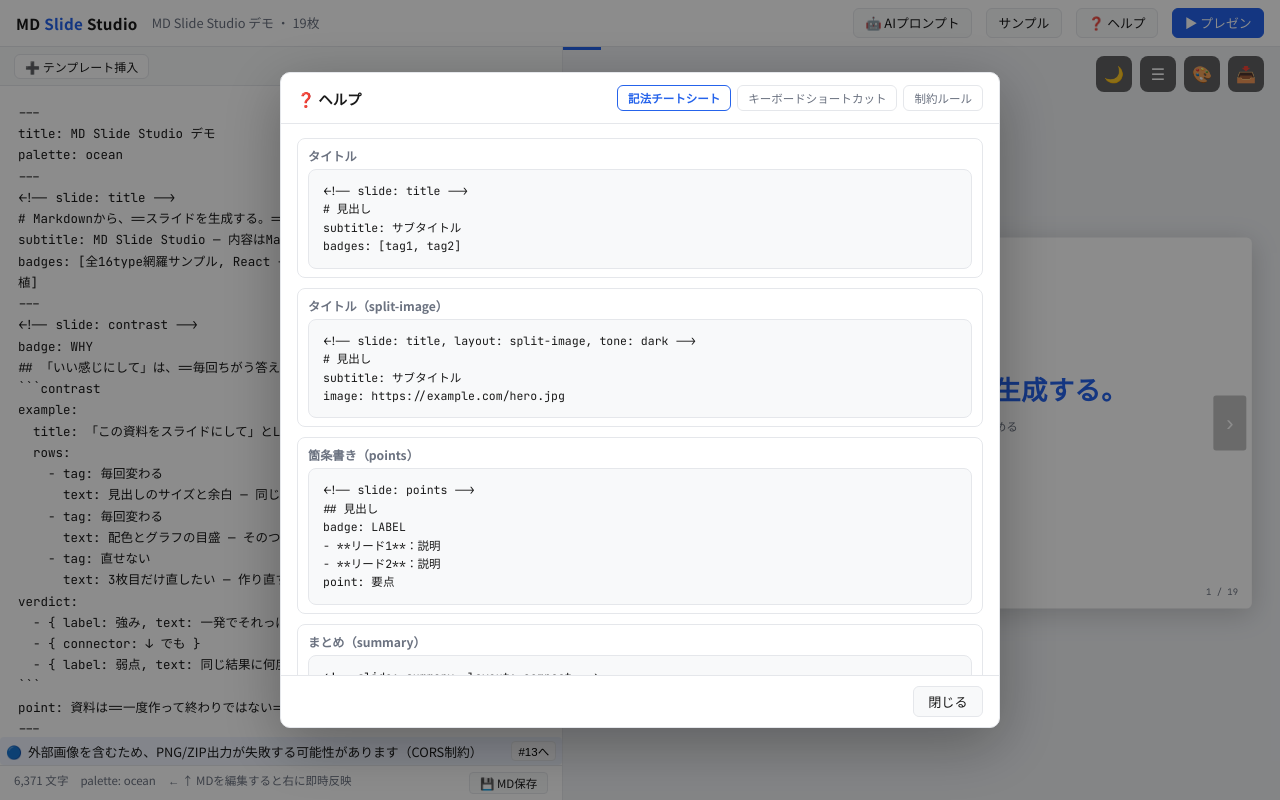
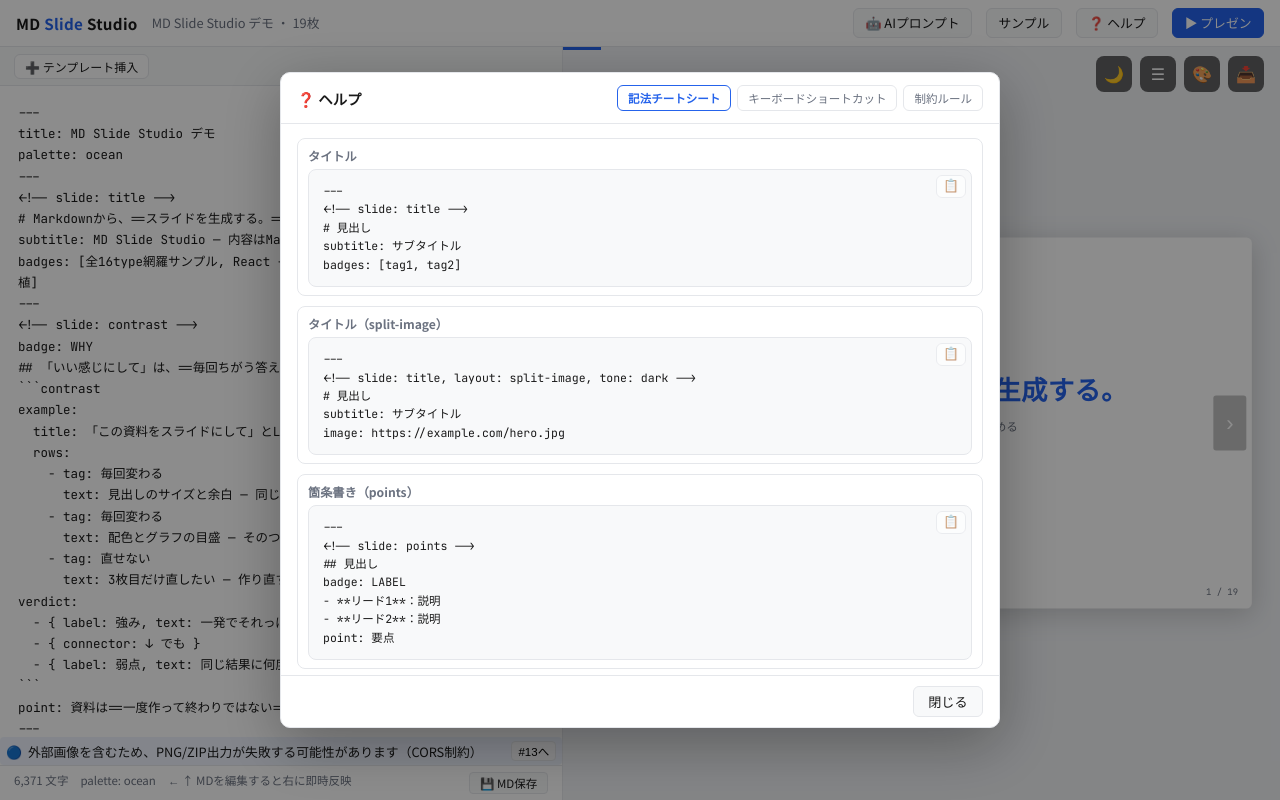
Before and after one commit to sgtao/md-slide-studio, a React (Vite) app: page / in a window 1280 px wide. Both pictures are taken after a click on the element "❓ 使い方・記法はヘルプで確認できます". Built offline with nearby package versions, Linux system fonts and the light colour scheme.

Commit message:
feat:append copy function and page splitter to template in HelpModal

```diff
--- a/src/components/HelpModal.tsx
+++ b/src/components/HelpModal.tsx
@@ -12,6 +12,19 @@
 
 export function HelpModal({ onClose }: { onClose: () => void }) {
   const [tab, setTab] = useState<HelpTab>('cheatsheet');
+  const [copiedTemplateId, setCopiedTemplateId] = useState<string | null>(null);
+
+  const copySnippet = async (text: string, id: string) => {
+    try {
+      await navigator.clipboard.writeText(text);
+      setCopiedTemplateId(id);
+      setTimeout(() => {
+        setCopiedTemplateId((cur) => (cur === id ? null : cur));
+      }, 1500);
+    } catch {
+      alert('コピーに失敗しました。テキストを選択して手動でコピーしてください。');
+    }
+  };
 
   return (
     <div className="modal-backdrop" onClick={onClose}>
@@ -36,12 +49,28 @@
         <div className="modal-body help-modal__body">
           {tab === 'cheatsheet' && (
             <ul className="help-modal__cheatsheet">
-              {SLIDE_TEMPLATES.map((t) => (
-                <li key={t.id}>
-                  <div className="help-modal__cheat-label">{t.label}</div>
-                  <pre>{t.snippet}</pre>
-                </li>
-              ))}
+              {SLIDE_TEMPLATES.map((t) => {
+                // 先頭に区切り線を付けて表示・コピーする（コピー時も同じ内容になるようにする）
+                const displayText = `---\n${t.snippet}`;
+                return (
+                  <li key={t.id}>
+                    <div className="help-modal__cheat-label">{t.label}</div>
+                    <div className="help-modal__cheat-code">
+                      <button
+                        type="button"
+                        className="help-modal__copy-btn"
+                        title="コードをコピー"
+                        onClick={() => {
+                          void copySnippet(displayText, t.id);
+                        }}
+                      >
+                        {copiedTemplateId === t.id ? '✅' : '📋'}
+                      </button>
+                      <pre>{displayText}</pre>
+                    </div>
+                  </li>
+                );
+              })}
             </ul>
           )}
 
--- a/src/theme/app.css
+++ b/src/theme/app.css
@@ -576,3 +576,28 @@
     opacity: 0;
   }
 }
+
+/* v0.2.8-fix: help-modal cheat-code copy button */
+.help-modal__cheat-code {
+  position: relative;
+}
+.help-modal__copy-btn {
+  position: absolute;
+  top: 6px;
+  right: 6px;
+  z-index: 1;
+  font-size: 0.8rem;
+  line-height: 1;
+  padding: 4px 6px;
+  border: 1px solid var(--border);
+  border-radius: 6px;
+  background: var(--bg-slide);
+  color: var(--text-secondary);
+  cursor: pointer;
+  opacity: 0.7;
+}
+.help-modal__copy-btn:hover {
+  opacity: 1;
+  border-color: var(--accent);
+  color: var(--accent);
+}
```
Also changed, not shown: 1 other file (tests, documents, lock files or other folders).
